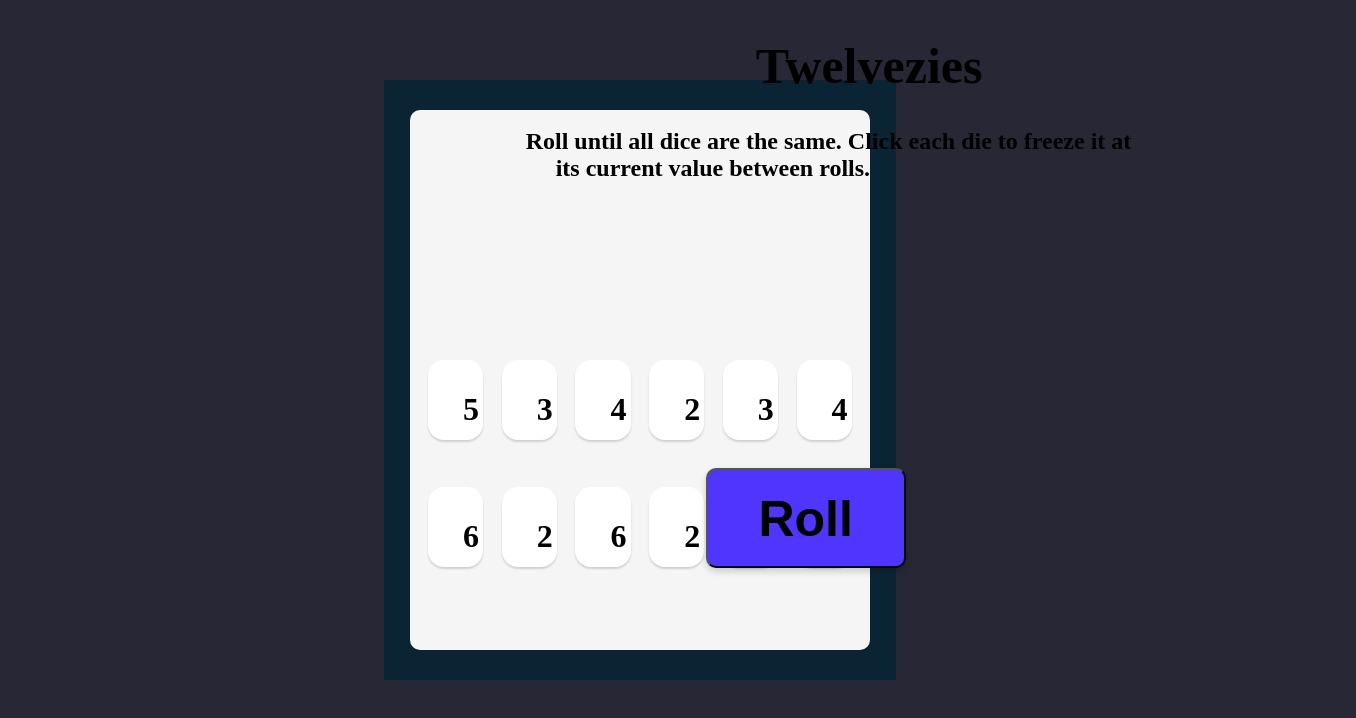
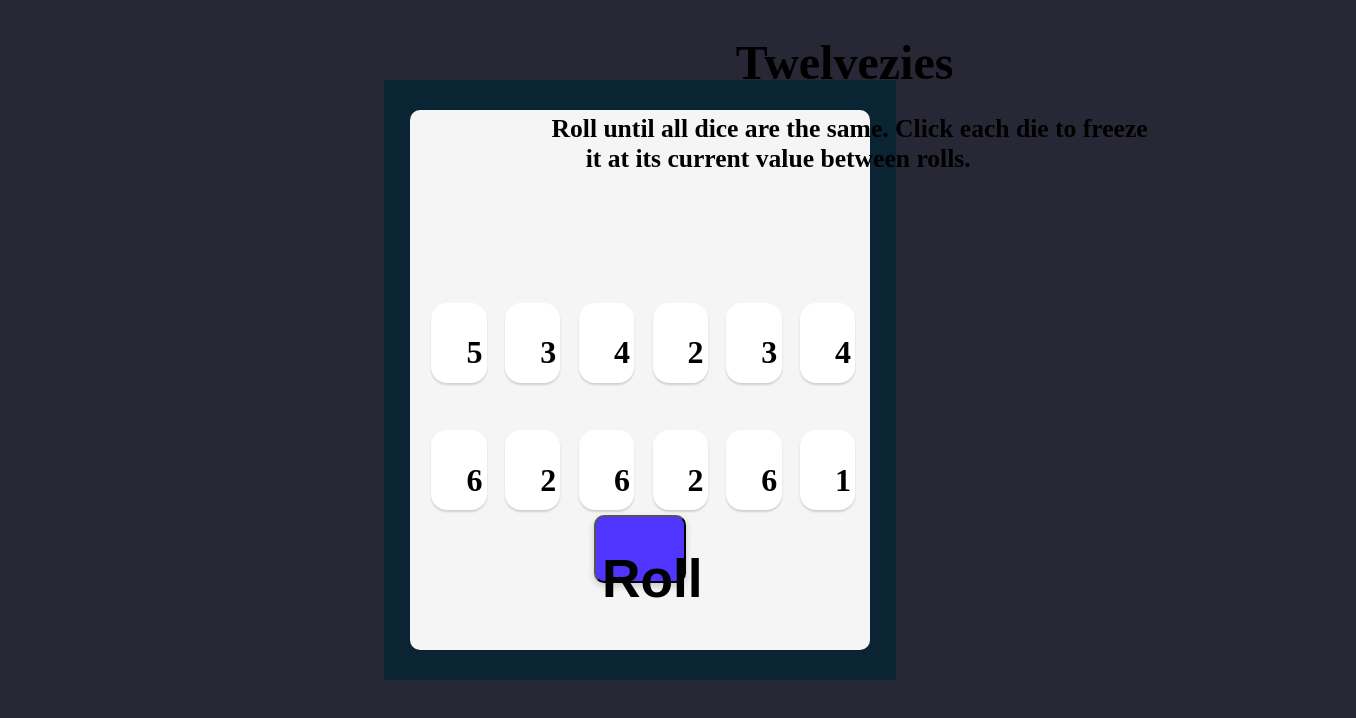
Before and after one commit to AngelOfTheSkyGod/Twelvezies, a React (Create React App) app: page / in a window 1280 px wide. Shown: the top 718 px of the page, 1356 px wide, since content can reach past the window. Built offline with nearby package versions, Linux system fonts and the light colour scheme; the HTML template or start-up script is replaced by a standard one.

Commit message:
additional sizing/position changes

```diff
--- a/src/style.css
+++ b/src/style.css
@@ -38,7 +38,7 @@
   width: 100%;
   height: 100%;
   left: -6%;
-  top: 5%;
+  top: -40%;
   display: grid;
 
   grid-template-columns: 15% 15% 15% 15% 15% 15%;
@@ -52,6 +52,8 @@
   position: relative;
   width: 80%;
   height: 100%;
+  top: 5%;
+  left: 5%;
   background: #ffffff;
   box-shadow: 0px 2px 2px rgba(0, 0, 0, 0.15);
   border-radius: 1em;
@@ -72,30 +74,35 @@
 }
 
 .Title {
-  position: relative;
-  left: 200px;
-  font-size: 50px;
+  position: absolute;
+  size: 5%;
+  left: 30%;
+  top: 0%;
+  font-size: 300%;
 }
 
 .Display-rule {
-  position: relative;
-  text-indent: -30px;
+  position: absolute;
+  font-size: 160%;
+  text-indent: -6%;
+  top: 15%;
+  left: 5%;
 }
 
 .Roll-button {
   position: relative;
-  width: 200px;
-  height: 100px;
+  width: 20%;
+  height: 50%;
   background: #5035ff;
   box-shadow: 0px 3.2px 7.68px rgba(0, 0, 0, 0.18);
   border-radius: 10px;
-  left: 250px;
-  top: 115px;
+  left: 30%;
+  top: 120%;
 }
 
 .Roll {
   position: relative;
-  font-size: 50px;
-  left: 0px;
-  top: -15px;
+  font-size: 400%;
+  left: 0%;
+  top: -10%;
 }
```
